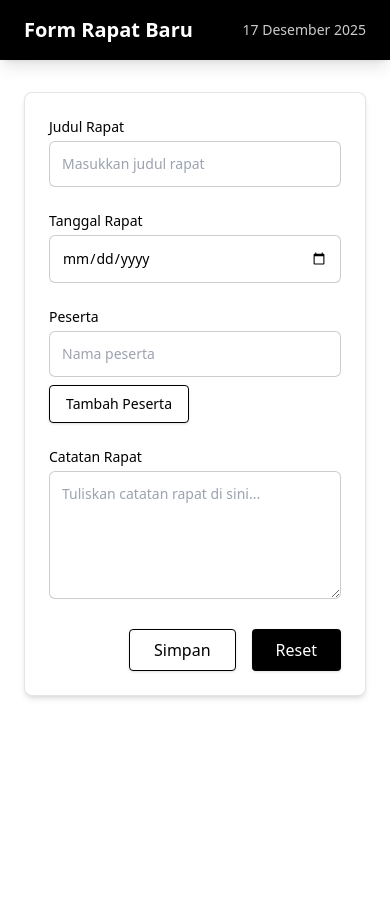
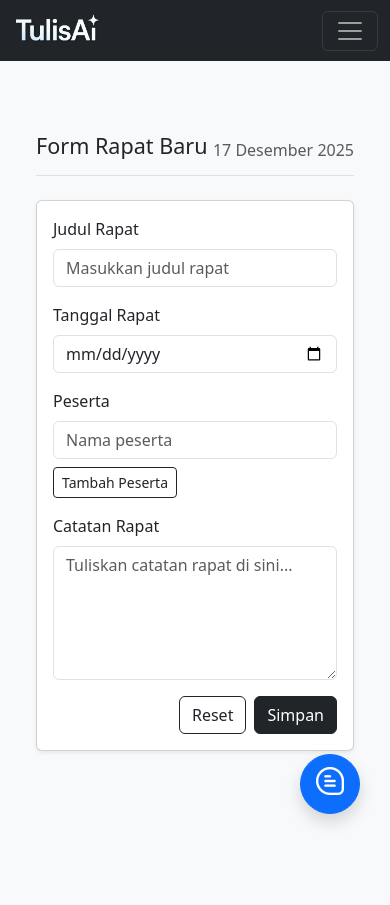
Before and after one commit to kampusriset/23g_flask_asisten_tulis, a Flask app: page /rapat in a window 390 px wide. Before the commit the page ends 699 px from the top, so only its background shows below. Run offline with Flask 3, Linux system fonts and the light colour scheme; data that the repository does not hold is empty; some libraries are stand-ins or nearby versions.

Commit message:
update style

```diff
--- a/app/controllers/rapat_controller.py
+++ b/app/controllers/rapat_controller.py
@@ -7,14 +7,18 @@
 # --------------------------
 # LIST RAPAT
 # --------------------------
+
+
 @rapat_bp.route("/rapat")
 def rapat():
     rapats = Rapat.query.all()
-    return render_template("view/fitur/rapat.html", rapats=rapats)
+    return render_template("view/fitur/rapat/rapat.html", rapats=rapats)
 
 # --------------------------
 # CREATE RAPAT
 # --------------------------
+
+
 @rapat_bp.route("/rapat/create", methods=["POST"])
 def create_rapat():
     topik = request.form.get("topik")
--- a/app/templates/base/sidebar.html
+++ b/app/templates/base/sidebar.html
@@ -9,6 +9,7 @@
     <!-- Bootstrap CSS CDN -->
     <link rel="stylesheet" href="{{ url_for('static', filename='bootstrap/css/bootstrap.min.css') }}">
     <link rel="stylesheet" href="https://cdn-uicons.flaticon.com/uicons-regular-rounded/css/uicons-regular-rounded.css">
+    <link rel="stylesheet" href="{{ url_for('static', filename='css/sidebar.css') }}">
 </head>
 
 <body>
@@ -30,9 +31,11 @@
     <div class="d-flex">
 
         <!-- Sidebar desktop -->
-        <div class="d-none d-lg-block bg-dark text-light vh-100 p-3" style="width: 250px;">
+        <div class="d-none d-lg-block bg-dark text-light p-3 sidebar" style="width: 250px;">
             {% include 'base/sidebar_content.html' %}
         </div>
+
+
 
         <!-- Offcanvas sidebar mobile -->
         <div class="offcanvas offcanvas-start bg-dark text-light" tabindex="-1" id="offcanvasSidebar"
@@ -42,9 +45,10 @@
                 <button type="button" class="btn-close btn-close-white" data-bs-dismiss="offcanvas"
                     aria-label="Close"></button>
             </div>
-            <div class="offcanvas-body p-0">
+            <div class="offcanvas-body p-0 sidebar">
                 {% include 'base/sidebar_content.html' %}
             </div>
+
         </div>
 
         <!-- Main Content -->
--- a/app/templates/base/sidebar_content.html
+++ b/app/templates/base/sidebar_content.html
@@ -10,7 +10,8 @@
     </li>
     </li>
     <li class="nav-item">
-        <a href="/rapat" class="nav-link text-light"><i class="fi fi-rr-users-alt"></i> Rapat</a>
+        <a href="/rapat" class="nav-link text-light {% if request.path == '/rapat' %}active{% endif %}"><i
+                class="fi fi-rr-users-alt"></i> Rapat</a>
     </li>
     <li class="nav-item">
         <a href="/not-available" class="nav-link text-light"> <i class="fi fi-rr-user-robot"></i> AI</a>
--- a/app/templates/view/dashboard.html
+++ b/app/templates/view/dashboard.html
@@ -12,7 +12,9 @@
         max-width: 600px;
     ">
     <p>Halo, <strong>{{ user.username }}</strong> 👋</p>
-    <p>Selamat datang di dashboard.</p>
+    <p>Selamat datang...</p>
+    <p>Ada rencana apa hari ini?</p>
+
 </div>
 
 {% endblock %}
--- a/app/templates/view/fitur/rapat.html
+++ /dev/null
@@ -1,109 +0,0 @@
-<!DOCTYPE html>
-<html lang="id">
-<head>
-  <meta charset="UTF-8">
-  <meta name="viewport" content="width=device-width, initial-scale=1.0">
-  <title>Form Rapat</title>
-  <script src="https://cdn.tailwindcss.com"></script>
-</head>
-<body class="bg-white text-black min-h-screen">
-
-  <!-- Header -->
-  <header class="bg-black text-white shadow-lg">
-    <div class="max-w-4xl mx-auto px-6 py-4 flex justify-between items-center">
-      <h1 class="text-xl font-semibold">Form Rapat Baru</h1>
-      <span class="text-sm opacity-80">17 Desember 2025</span>
-    </div>
-  </header>
-
-  <!-- Main Content -->
-  <main class="max-w-4xl mx-auto px-6 py-8">
-
-    <form class="space-y-6 bg-white border border-black/10 shadow-md rounded-lg p-6">
-
-      <!-- Judul Rapat -->
-      <div>
-        <label for="judul" class="block text-sm font-medium mb-1">Judul Rapat</label>
-        <input
-          type="text"
-          id="judul"
-          name="judul"
-          placeholder="Masukkan judul rapat"
-          class="w-full border border-black/20 rounded-md p-3 text-sm focus:outline-none focus:ring-2 focus:ring-black"
-          required
-        >
-      </div>
-
-      <!-- Tanggal Rapat -->
-      <div>
-        <label for="tanggal" class="block text-sm font-medium mb-1">Tanggal Rapat</label>
-        <input
-          type="date"
-          id="tanggal"
-          name="tanggal"
-          class="w-full border border-black/20 rounded-md p-3 text-sm focus:outline-none focus:ring-2 focus:ring-black"
-          required
-        >
-      </div>
-
-      <!-- Peserta -->
-      <div>
-        <label class="block text-sm font-medium mb-1">Peserta</label>
-        <div id="peserta-container" class="space-y-2">
-          <input
-            type="text"
-            name="peserta[]"
-            placeholder="Nama peserta"
-            class="w-full border border-black/20 rounded-md p-3 text-sm focus:outline-none focus:ring-2 focus:ring-black"
-            required
-          >
-        </div>
-        <button type="button" id="tambah-peserta"
-          class="mt-2 px-4 py-2 text-sm border border-black rounded shadow hover:bg-black hover:text-white transition">
-          Tambah Peserta
-        </button>
-      </div>
-
-      <!-- Catatan Rapat -->
-      <div>
-        <label for="catatan" class="block text-sm font-medium mb-1">Catatan Rapat</label>
-        <textarea
-          id="catatan"
-          name="catatan"
-          placeholder="Tuliskan catatan rapat di sini..."
-          class="w-full h-32 border border-black/20 rounded-md p-3 text-sm focus:outline-none focus:ring-2 focus:ring-black"
-        ></textarea>
-      </div>
-
-      <!-- Aksi -->
-      <div class="flex justify-end gap-4">
-        <button type="submit" class="px-6 py-2 border border-black text-black rounded shadow hover:bg-black hover:text-white transition">
-          Simpan
-        </button>
-        <button type="reset" class="px-6 py-2 bg-black text-white rounded shadow hover:opacity-90 transition">
-          Reset
-        </button>
-      </div>
-
-    </form>
-
-  </main>
-
-  <!-- Script Tambah Peserta -->
-  <script>
-    const tambahBtn = document.getElementById('tambah-peserta');
-    const pesertaContainer = document.getElementById('peserta-container');
-
-    tambahBtn.addEventListener('click', () => {
-      const input = document.createElement('input');
-      input.type = 'text';
-      input.name = 'peserta[]';
-      input.placeholder = 'Nama peserta';
-      input.required = true;
-      input.className = 'w-full border border-black/20 rounded-md p-3 text-sm focus:outline-none focus:ring-2 focus:ring-black';
-      pesertaContainer.appendChild(input);
-    });
-  </script>
-
-</body>
-</html>
--- /dev/null
+++ b/app/templates/view/fitur/rapat/rapat.html
@@ -0,0 +1,75 @@
+{% extends "base/sidebar.html" %}
+
+{% block content %}
+
+<div class="container my-5">
+
+  <!-- Header -->
+  <div class="d-flex justify-content-between align-items-center mb-4 border-bottom pb-2">
+    <h1 class="h4">Form Rapat Baru</h1>
+    <span class="text-muted">17 Desember 2025</span>
+  </div>
+
+  <!-- Form -->
+  <div class="card shadow-sm">
+    <div class="card-body">
+      <form id="form-rapat">
+
+        <!-- Judul -->
+        <div class="mb-3">
+          <label for="judul" class="form-label">Judul Rapat</label>
+          <input type="text" class="form-control" id="judul" name="judul" placeholder="Masukkan judul rapat" required>
+        </div>
+
+        <!-- Tanggal -->
+        <div class="mb-3">
+          <label for="tanggal" class="form-label">Tanggal Rapat</label>
+          <input type="date" class="form-control" id="tanggal" name="tanggal" required>
+        </div>
+
+        <!-- Peserta -->
+        <div class="mb-3">
+          <label class="form-label">Peserta</label>
+          <div id="peserta-container" class="mb-2">
+            <input type="text" name="peserta[]" class="form-control mb-2" placeholder="Nama peserta" required>
+          </div>
+          <button type="button" id="tambah-peserta" class="btn btn-outline-dark btn-sm">Tambah Peserta</button>
+        </div>
+
+        <!-- Catatan -->
+        <div class="mb-3">
+          <label for="catatan" class="form-label">Catatan Rapat</label>
+          <textarea class="form-control" id="catatan" name="catatan" rows="5"
+            placeholder="Tuliskan catatan rapat di sini..."></textarea>
+        </div>
+
+        <!-- Action -->
+        <div class="d-flex justify-content-end gap-2">
+          <button type="reset" class="btn btn-outline-dark">Reset</button>
+          <button type="submit" class="btn btn-dark">Simpan</button>
+        </div>
+
+      </form>
+    </div>
+  </div>
+
+</div>
+
+<!-- Script tambah peserta -->
+<script>
+  const tambahBtn = document.getElementById('tambah-peserta');
+  const pesertaContainer = document.getElementById('peserta-container');
+
+  tambahBtn.addEventListener('click', () => {
+    const input = document.createElement('input');
+    input.type = 'text';
+    input.name = 'peserta[]';
+    input.placeholder = 'Nama peserta';
+    input.required = true;
+    input.className = 'form-control mb-2';
+
+    pesertaContainer.appendChild(input);
+  });
+</script>
+
+{% endblock %}
--- a/requirements.txt
+++ b/requirements.txt
@@ -7,3 +7,4 @@
 Werkzeug
 pymysql
 flask-migrate
+flask-socketio
```
Also changed, not shown: app/static/css/sidebar.css (added, +52 -0 lines), app/static/css/style.css (+48 -0 lines), app/templates/view/fitur/notes/edit.html (+46 -52 lines).
